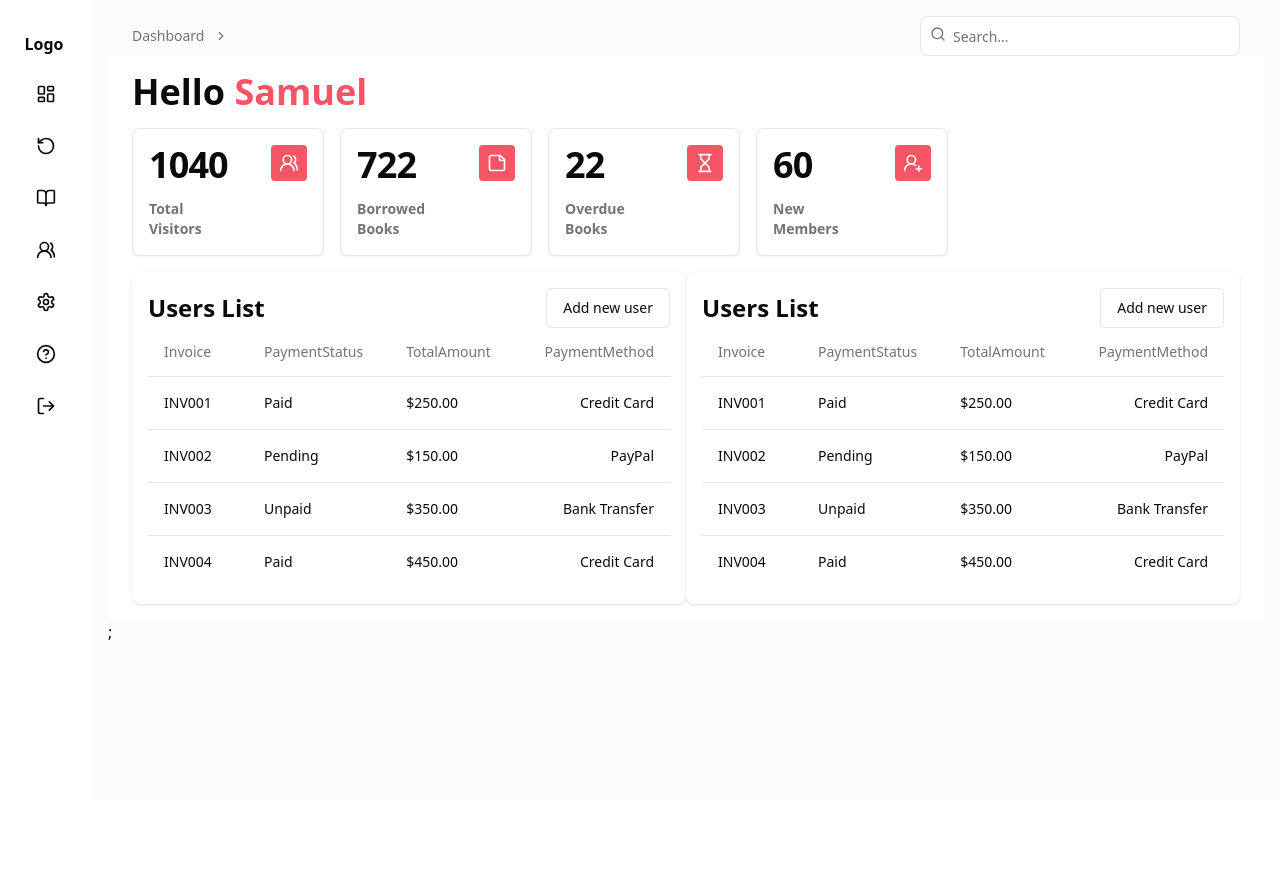
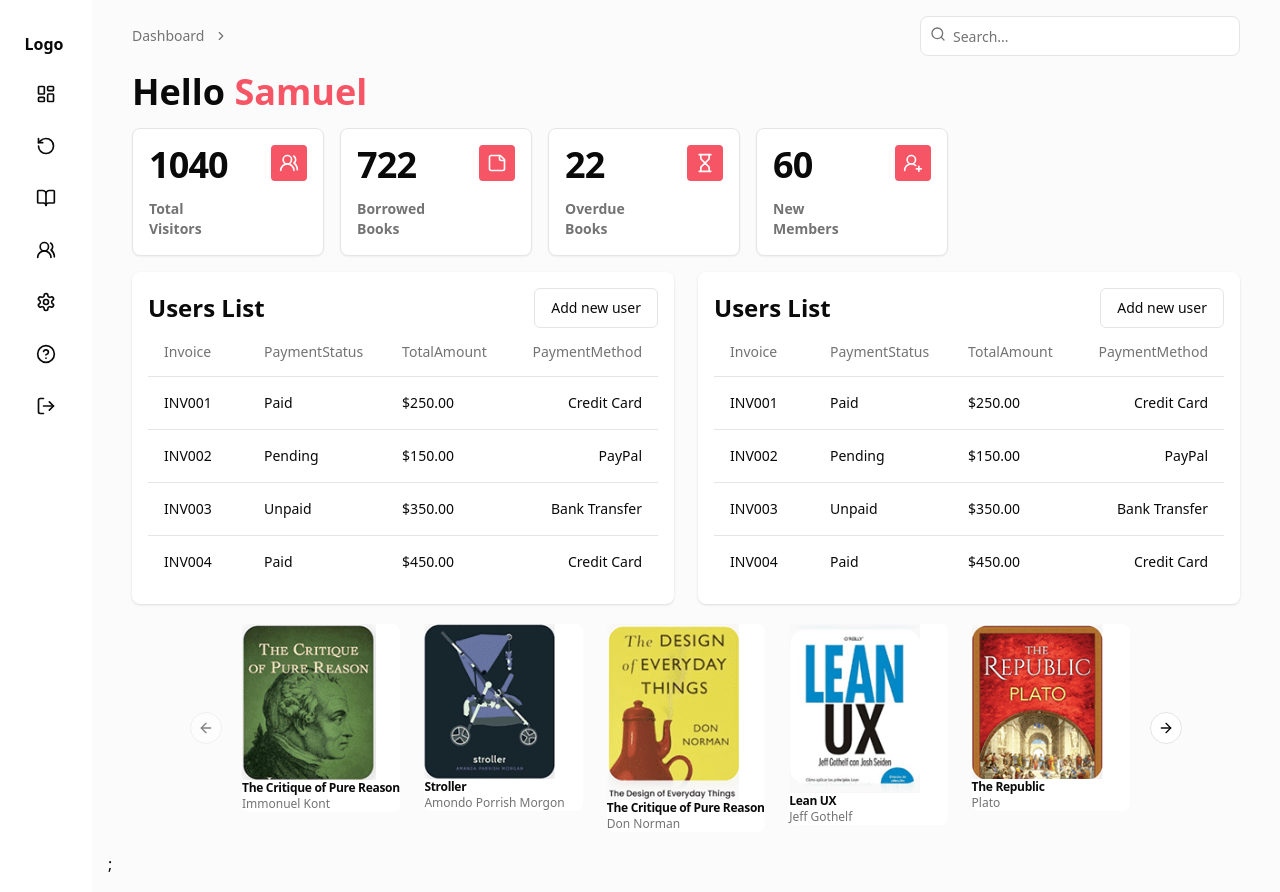
Before and after one commit to olakadasami/library-ms-frontend, a Next.js app: page /dashboard in a window 1280 px wide. Before the commit the page ends 800 px from the top, so only its background shows below. Built offline with nearby package versions, Linux system fonts and the light colour scheme.

Commit message:
feat: add book carousel to dashboard page

```diff
--- a/src/pages/dashboard/index.tsx
+++ b/src/pages/dashboard/index.tsx
@@ -1,3 +1,4 @@
+import BookCarousel from "@/features/books/BookCarousel";
 import InfoCard from "@/features/dashboard/InfoCard/InfoCard";
 import { infoCardData } from "@/features/dashboard/InfoCard/infoCardData";
 import UsersList from "@/features/users/UsersList";
@@ -5,26 +6,35 @@ import React from "react";
 
 function index() {
   return (
-    <div className="space-y-4 sm:py-4 px-6 relative bg-background">
+    <div className="space-y-4 sm:py-4 px-6 relative">
       <h1 className="text-4xl font-semibold">
         Hello <span className="text-primary">Samuel</span>
       </h1>
       <main className=" space-y-4">
         {/* Top containers */}
-        <div className="flex flex-wrap gap-4">
+        <div className="flex flex-wrap gap-4 w-full">
           {infoCardData.map((item) => (
             <InfoCard key={item.title} {...item} />
           ))}
         </div>
 
-        <div className="grid grid-cols-2">
+        {/* Lists */}
+        <div className="grid grid-cols-1 lg:grid-cols-2 gap-6">
+          {/* Users List */}
           <div>
             <UsersList />
           </div>
+
+          {/* Book List */}
           <div>
             <UsersList />
           </div>
         </div>
+
+        {/* Book Carousel */}
+        <section className="flex items-center justify-center">
+          <BookCarousel />
+        </section>
       </main>
     </div>
   );
```
